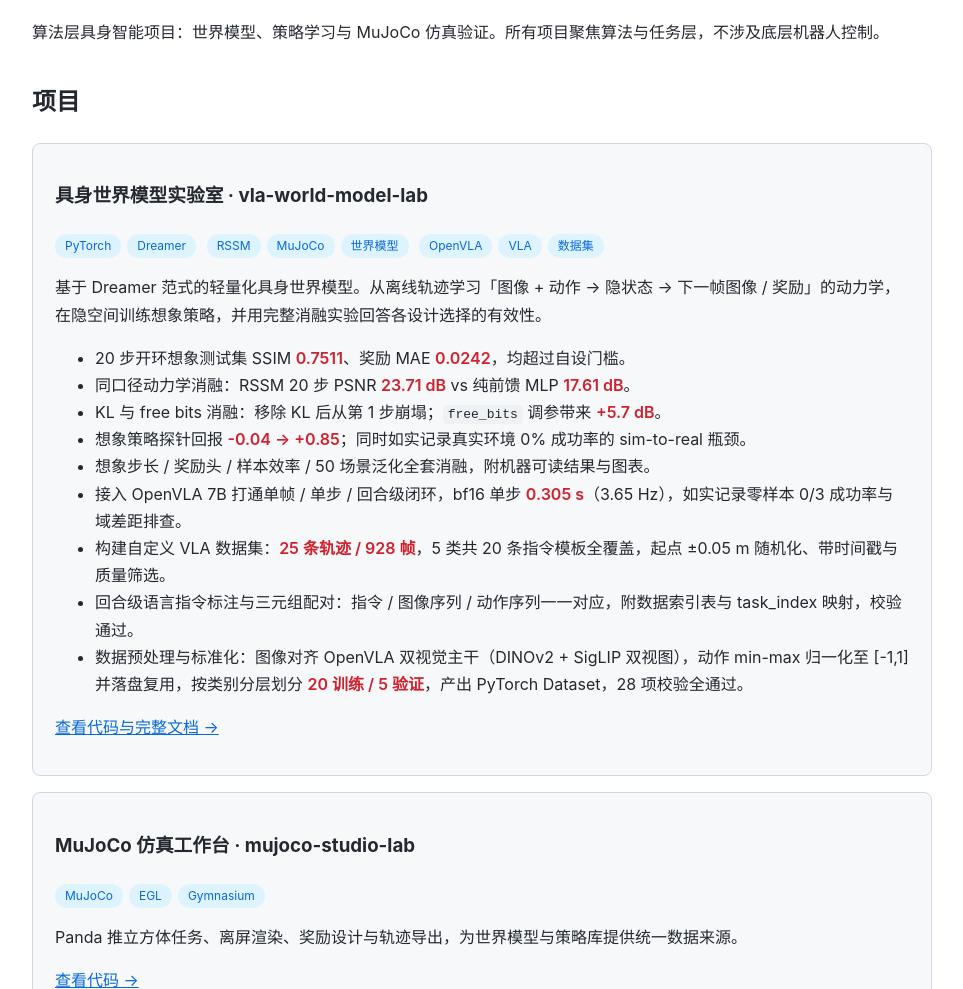
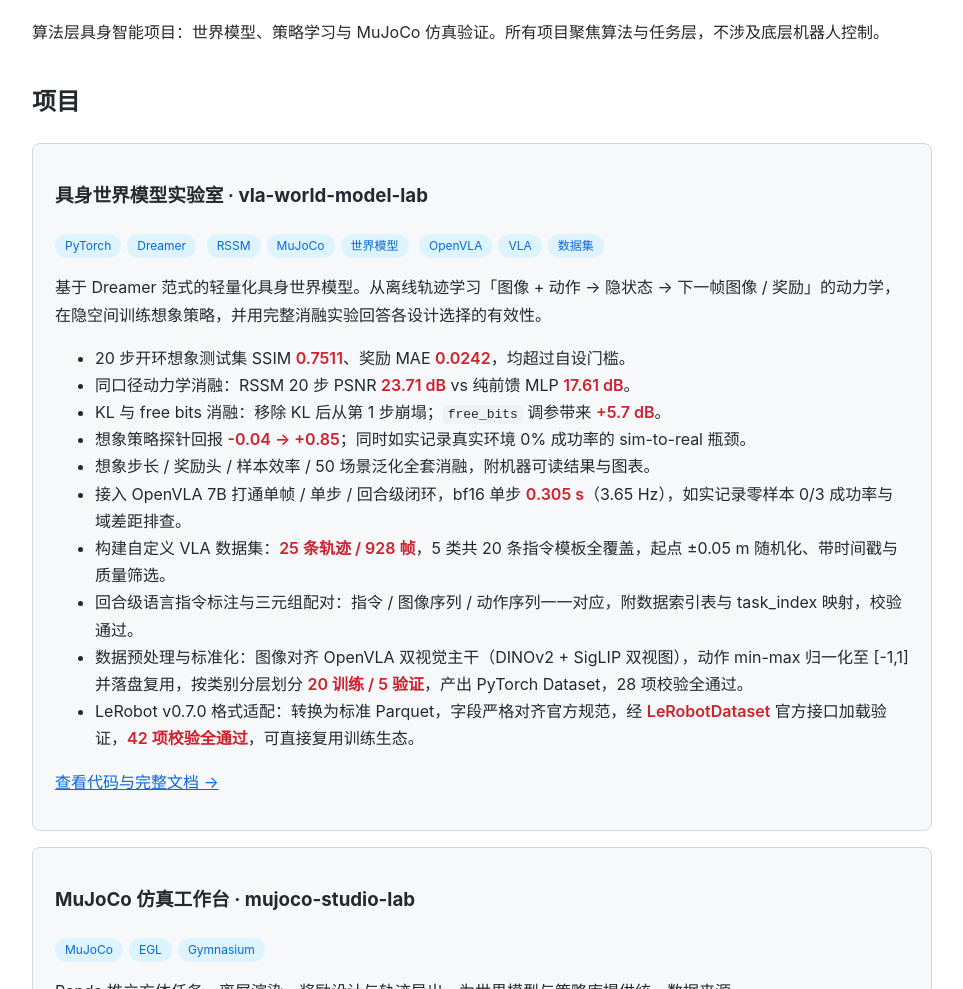
Before and after one commit to wzh0310/embodied-portfolio, a plain HTML site: page index.html in a window 1280 px wide. Shown: the part 111-1100 px from the top of the page, without its empty margins (158-1121 px from the left). Drawn offline with Linux system fonts and the light colour scheme.

Commit message:
docs: 补充 LeRobot 格式适配亮点

```diff
--- a/index.html
+++ b/index.html
@@ -44,6 +44,7 @@
       <li>构建自定义 VLA 数据集：<span class="metric">25 条轨迹 / 928 帧</span>，5 类共 20 条指令模板全覆盖，起点 ±0.05 m 随机化、带时间戳与质量筛选。</li>
       <li>回合级语言指令标注与三元组配对：指令 / 图像序列 / 动作序列一一对应，附数据索引表与 task_index 映射，校验通过。</li>
       <li>数据预处理与标准化：图像对齐 OpenVLA 双视觉主干（DINOv2 + SigLIP 双视图），动作 min-max 归一化至 [-1,1] 并落盘复用，按类别分层划分 <span class="metric">20 训练 / 5 验证</span>，产出 PyTorch Dataset，28 项校验全通过。</li>
+      <li>LeRobot v0.7.0 格式适配：转换为标准 Parquet，字段严格对齐官方规范，经 <span class="metric">LeRobotDataset</span> 官方接口加载验证，<span class="metric">42 项校验全通过</span>，可直接复用训练生态。</li>
     </ul>
     <p><a href="https://github.com/wzh0310/vla-world-model-lab">查看代码与完整文档 →</a></p>
   </div>
```
Also changed, not shown: 1 other file.
